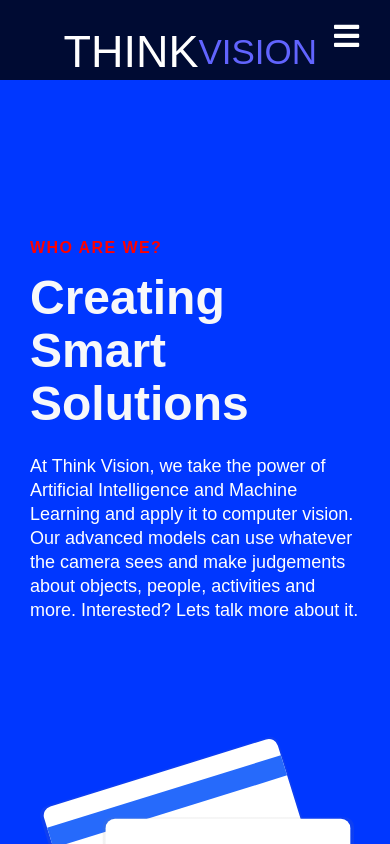
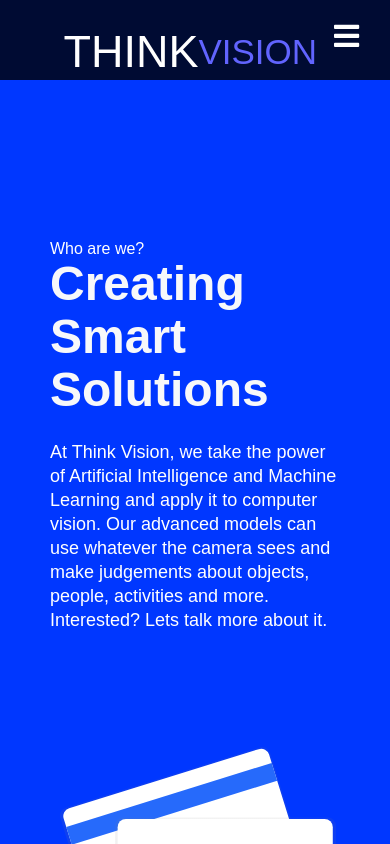
Before and after one commit to HxnDev/FYP-Frontend, a React (Create React App) app in the folder website/: page / in a window 390 px wide. Shown: the top 844 px of the page. Built offline with nearby package versions, Linux system fonts and the light colour scheme; a web font is replaced by a local one.

Commit message:
Fixed Error: (Features.css affecting HeroSection.css)

```diff
--- a/website/src/components/pages/Features/Features.css
+++ b/website/src/components/pages/Features/Features.css
@@ -7,7 +7,7 @@
     align-items: center;
   }
 
-  .row {
+  .features-row {
     display: flex;
     margin-right: -15px;
     margin-bottom: -15px;
@@ -16,10 +16,10 @@
     align-content: stretch;
   }
 
-  .top-line{
-    color: #ff0000;
+  .features-top-line{
+    color: #00ff95;
   }
-  .col {
+  .features-col {
     margin-bottom: 15px;
     padding-right: 15px;
     padding-left: 15px;
@@ -34,7 +34,7 @@
     padding-bottom: 60px;
   }
 
-  .heading {
+  .features-heading {
     margin-bottom: 24px;
     font-size: 48px;
     line-height: 1.1;
@@ -42,11 +42,11 @@
     color: #f7f8fa;
   }
 
-  .dark {
+  .features-dark {
     color: #000000;
   }
 
-  .darkBg {
+  .features-darkBg {
     background-color: #0037ff;
   }
 
@@ -77,18 +77,18 @@
   }
 
   @media screen and (max-width: 991px) {
-    .container {
+    .features-container {
       padding-right: 30px;
       padding-left: 30px;
     }
   }
 
   @media screen and (max-width: 768px) {
-    .home__hero-text-wrapper {
+    .features__hero-text-wrapper {
       padding-bottom: 65px;
     }
 
-    .col {
+    .features-col {
       max-width: 100%;
       flex-basis: 100%;
     }
--- a/website/src/components/pages/Features/Features.js
+++ b/website/src/components/pages/Features/Features.js
@@ -19,7 +19,7 @@
       <div
         className={lightBg ? 'features__hero-section' : 'features__hero-section darkBg'}
       >
-        <div className='container'>
+        <div className='features-container'>
           <div
             className='row features__hero-row'
             style={{
@@ -27,7 +27,7 @@
               flexDirection: imgStart === 'start' ? 'row-reverse' : 'row'
             }}
           >
-            <div className='col'>
+            <div className='features-col'>
               <div className='features__hero-text-wrapper'>
                 <h1 className={lightText ? 'heading' : 'heading dark'}>
                   {headline}
@@ -43,7 +43,7 @@
                 </p>
               </div>
             </div>
-            <div className='col'>
+            <div className='features-col'>
               <div className='features__hero-img-wrapper'>
                 <img src={img} alt={alt} className='features__hero-img' />
               </div>
--- a/website/src/components/pages/HomePage/HeroSection.css
+++ b/website/src/components/pages/HomePage/HeroSection.css
@@ -32,7 +32,7 @@
   }
 
   .top-line {
-    color: #ff0000;
+    color: #ffffff;
     font-size: 1600px;
     line-height: 16px;
     font-weight: 700;
--- a/website/src/components/pages/HomePage/HeroSection.js
+++ b/website/src/components/pages/HomePage/HeroSection.js
@@ -28,7 +28,7 @@
           >
             <div className='col'>
               <div className='home__hero-text-wrapper'>
-                <div className='top-line'>{topLine}</div>
+                <div className='home-top-line'>{topLine}</div>
                 <h1 className={lightText ? 'heading' : 'heading dark'}>
                   {headline}
                 </h1>
--- a/website/src/components/pages/Products/ProductsDesc.css
+++ b/website/src/components/pages/Products/ProductsDesc.css
@@ -7,7 +7,7 @@
     align-items: center;
   }
 
-  .row {
+  .product-row {
     display: flex;
     margin-right: -15px;
     margin-bottom: -15px;
@@ -16,7 +16,7 @@
     align-content: stretch;
   }
 
-  .col {
+  .product-col {
     margin-bottom: 15px;
     padding-right: 15px;
     padding-left: 15px;
@@ -31,7 +31,7 @@
     padding-bottom: 60px;
   }
 
-  .top-line {
+  .product-top-line {
     color: #4400ff;
     font-size: 16px;
     line-height: 16px;
@@ -41,7 +41,7 @@
     margin-bottom: 16px;
   }
 
-  .heading {
+  .product-heading {
     margin-bottom: 24px;
     font-size: 48px;
     line-height: 1.1;
@@ -49,11 +49,11 @@
     color: #f7f8fa;
   }
 
-  .dark {
+  .product-dark {
     color: #1c2237;
   }
 
-  .darkBg {
+  .product-darkBg {
     background-color: #1c2237;
   }
 
@@ -84,7 +84,7 @@
   }
 
   @media screen and (max-width: 991px) {
-    .container {
+    .product-container {
       padding-right: 30px;
       padding-left: 30px;
     }
@@ -95,7 +95,7 @@
       padding-bottom: 65px;
     }
 
-    .col {
+    .product-col {
       max-width: 100%;
       flex-basis: 100%;
     }
```
